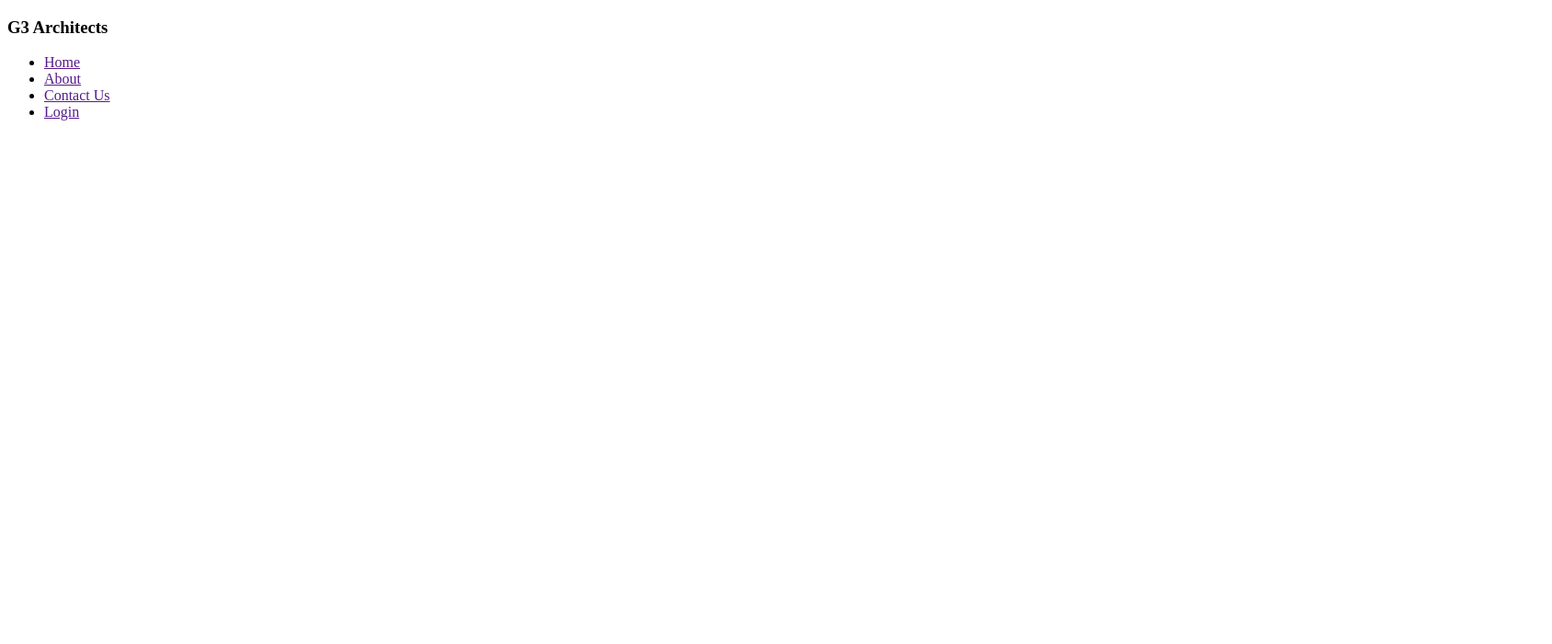
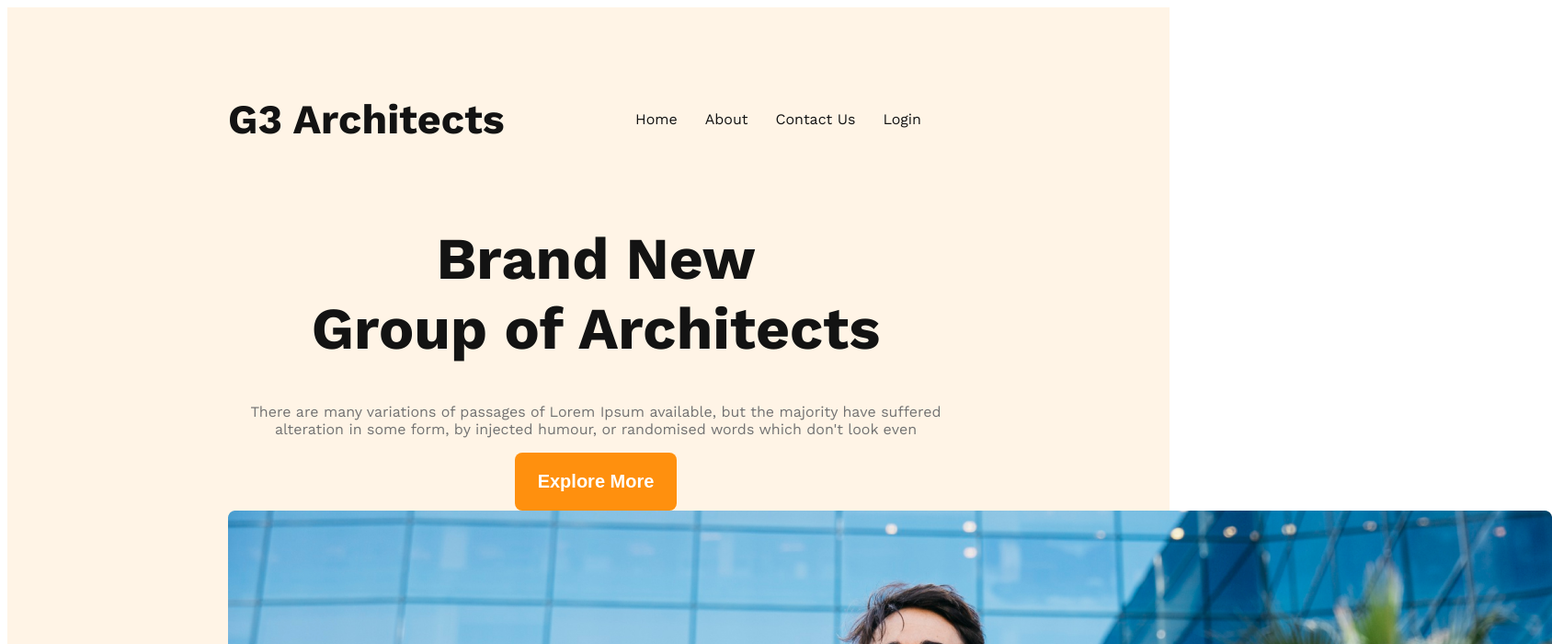
Before and after one commit to FazleRifat/grid-project-1, a plain HTML site: page index.html in a window 1280 px wide. Shown: the top 700 px of the page at 92% size, 1688 px wide, since content can reach past the window. Drawn offline with nearby package versions, Linux system fonts and the light colour scheme.

Commit message:
nav done

```diff
--- a/index.html
+++ b/index.html
@@ -4,13 +4,18 @@
     <meta charset="UTF-8">
     <meta http-equiv="X-UA-Compatible" content="IE=edge">
     <meta name="viewport" content="width=device-width, initial-scale=1.0">
+    <!-- fonts -->
+    <link rel="preconnect" href="https://fonts.googleapis.com">
+    <link rel="preconnect" href="https://fonts.gstatic.com" crossorigin>
+    <link href="https://fonts.googleapis.com/css2?family=Work+Sans:wght@400;600;700&display=swap" rel="stylesheet">
+    <!-- css link -->
     <link rel="stylesheet" href="style.css">
     <title>G3 Architects</title>
 </head>
 <body>
     <header>
-        <h3>G3 Architects</h3>
         <nav>
+            <h3 class="nav-title">G3 Architects</h3>
             <ul>
                 <li><a href="" class="nav-link">Home</a></li>
                 <li><a href="" class="nav-link">About</a></li>
@@ -18,6 +23,21 @@
                 <li><a href="" class="nav-link">Login</a></li>
             </ul>
         </nav>
+
+        <div class="banner">
+         <div class="banner-text">
+            <h1 class="banner-title">
+                Brand New <br> Group of Architects
+            </h1>
+            <p class="banner-description">
+                There are many variations of passages of Lorem Ipsum available, but the majority have suffered alteration in some form, by injected humour, or randomised words which don't look even
+            </p>
+            <button class="primary-btn">Explore More</button>
+         </div>
+            <div class="banner-photo">
+                <img src="./images/banner.png" alt="" class="banner-img">
+            </div>
+        </div>
     </header>
 
     <main>
--- a/style.css
+++ b/style.css
@@ -0,0 +1,63 @@
+/* all */
+body{
+    font-family: 'Work Sans', sans-serif;
+}
+a{
+    text-decoration: none;
+}
+.primary-btn{
+    padding: 20px 25px;
+    border: none;
+    border-radius: 8px;
+    font-size: 20px;
+    font-weight: 600;
+    color: #FFF;
+    background: #FF900E;
+}
+/* header */
+
+
+header{
+    background-color: rgba(255, 144, 14, 0.10);
+    padding: 50px 240px;
+}
+/* nav */
+nav{
+    display: flex;
+    justify-content: space-between;
+    align-items: center;
+}
+.nav-title{
+    color: var(--dark-01, #131313);
+    font-size: 2.8rem;
+    font-weight: 700;
+}
+nav ul{
+    display: flex;
+
+}
+
+nav li{
+    list-style: none;
+    margin-right: 30px;
+    font-size: 1rem;
+    font-weight: 500;
+    color: var(--dark-02, #424242);
+}
+nav a{
+    color: var(--dark-01, #131313);
+}
+/* banner */
+.banner-text{
+    width: 800px;
+    text-align: center;
+    margin: 0px auto;
+}
+.banner-title{
+    font-size: 4rem;
+    font-weight: 700;
+    color: var(--dark-01, #131313);
+}
+.banner-description{
+    color: var(--dark-03, #727272);
+}
```
